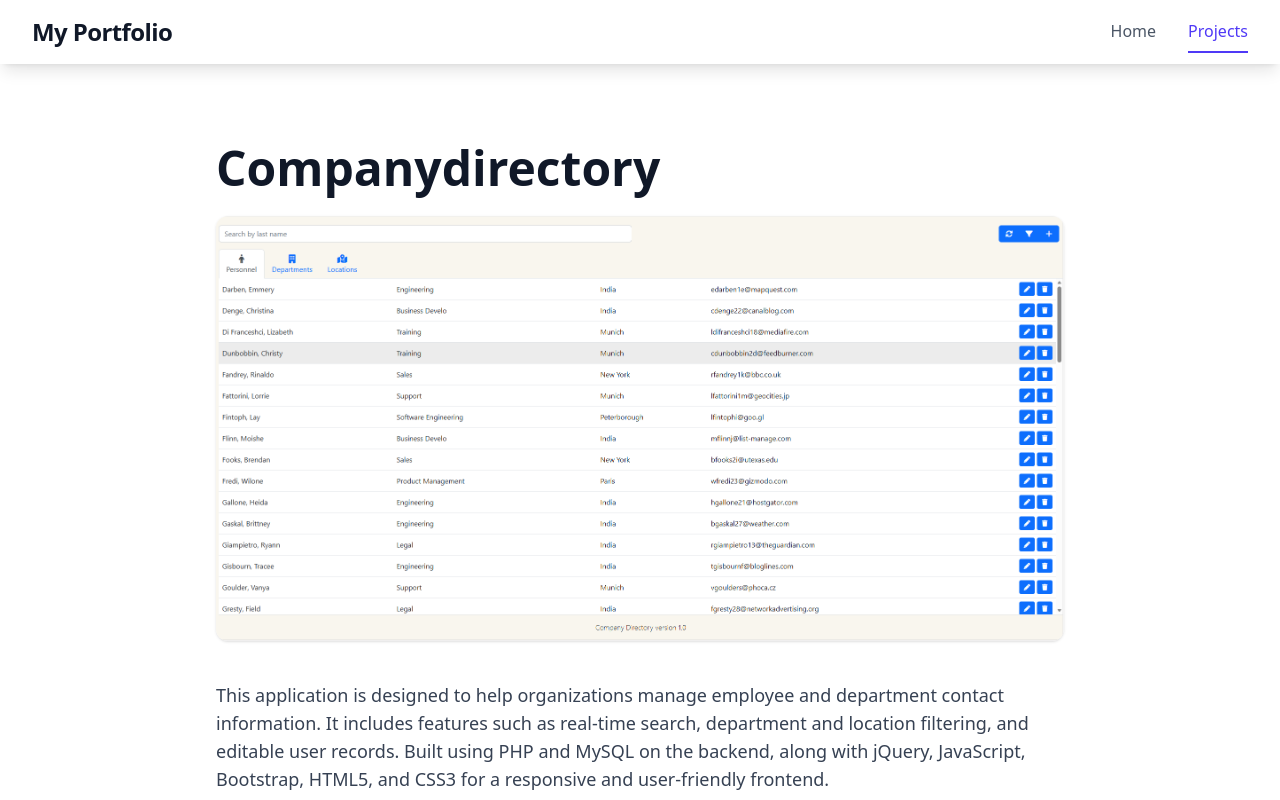
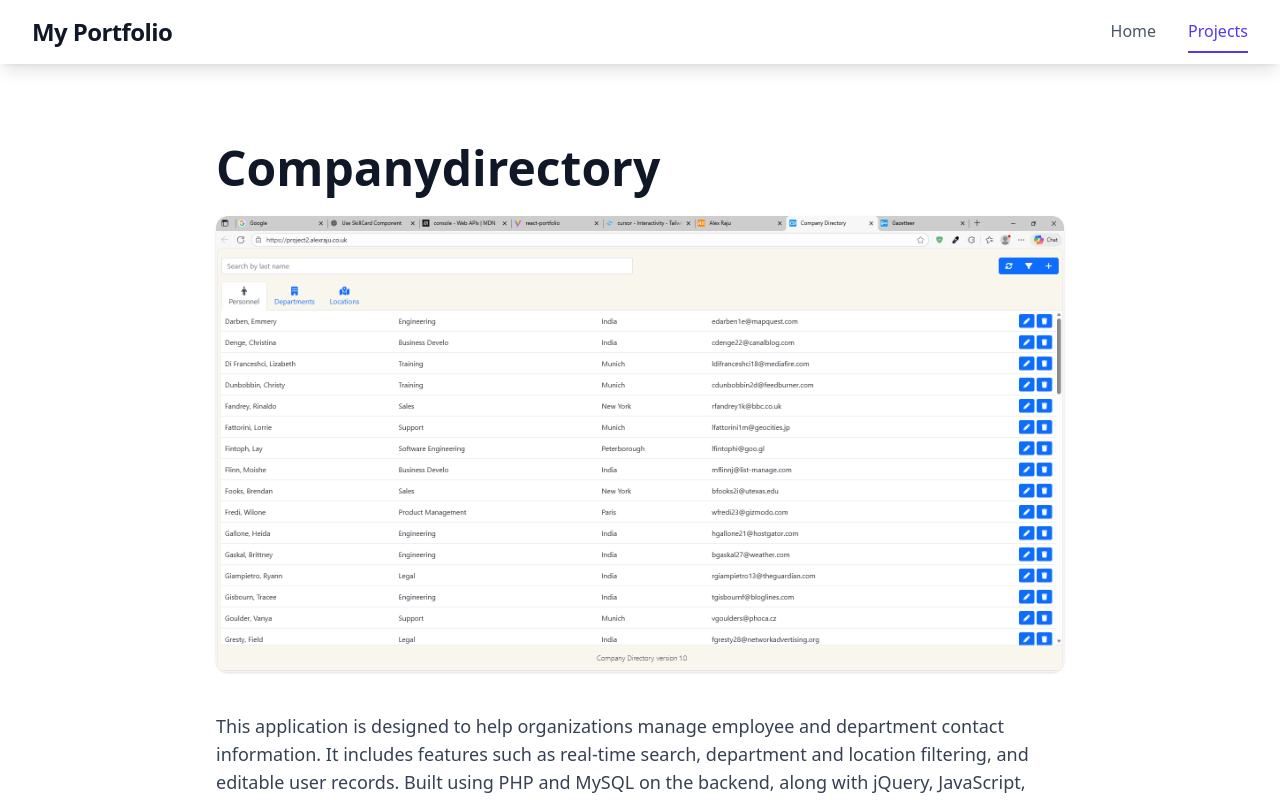
Before and after one commit to alexraju01/react-portfolio, a React (Vite) app: page /projects/companydirectory in a window 1280 px wide. Shown: the top 800 px of the page. Built offline with nearby package versions, Linux system fonts and the light colour scheme.

Commit message:
updated image pathing so it works on production

```diff
--- a/src/data/projects.ts
+++ b/src/data/projects.ts
@@ -15,7 +15,7 @@ export const projects = [
 			"Geographical overlays and markers",
 		],
 
-		image: "../public/images/projects/gazetteer.png",
+		image: "/images/projects/gazetteer.png",
 		github: "https://github.com/alexraju01/map-application",
 		demo: "https://project1.alexraju.co.uk/",
 	},
@@ -36,7 +36,7 @@ export const projects = [
 			"Search by last name or department",
 		],
 
-		image: "../public/images/projects/companydirectory.png",
+		image: "/images/projects/companydirectory.png",
 		github: "https://github.com/alexraju01/companydirectory",
 		demo: "https://project2.alexraju.co.uk/",
 	},
@@ -49,7 +49,7 @@ export const projects = [
 			"Pokidocs is a mobile/web application designed to serve as an interactive Pokedex, leveraging the comprehensive PokeAPI for real-time data access. This project is crafted with a combination of modern web technologies.",
 		tags: ["Laravel 10", "PHP", "Alpine.js", "HTML5", "CSS3", "Sass"],
 		features: ["Interactive Pokedex", "Real-time data access (PokeAPI)", "Mobile/Web application"],
-		image: "../public/images/projects/pokidocs.png",
+		image: "/images/projects/pokidocs.png",
 		github: "https://github.com/alexraju01/poki-docs",
 		demo: "https://pokidocs.alexraju.co.uk/public/pokemons",
 	},
@@ -68,7 +68,7 @@ export const projects = [
 			"Next.js App Router",
 			"Mobile/Web compatibility",
 		],
-		image: "../public/images/projects/starlight.png",
+		image: "/images/projects/starlight.png",
 		github: "https://github.com/alexraju01/starlight",
 		demo: "https://starlight-seven.vercel.app/",
 	},
```
Also changed, not shown: image.png (deleted), public/images/projects/Companydirectory.png.
